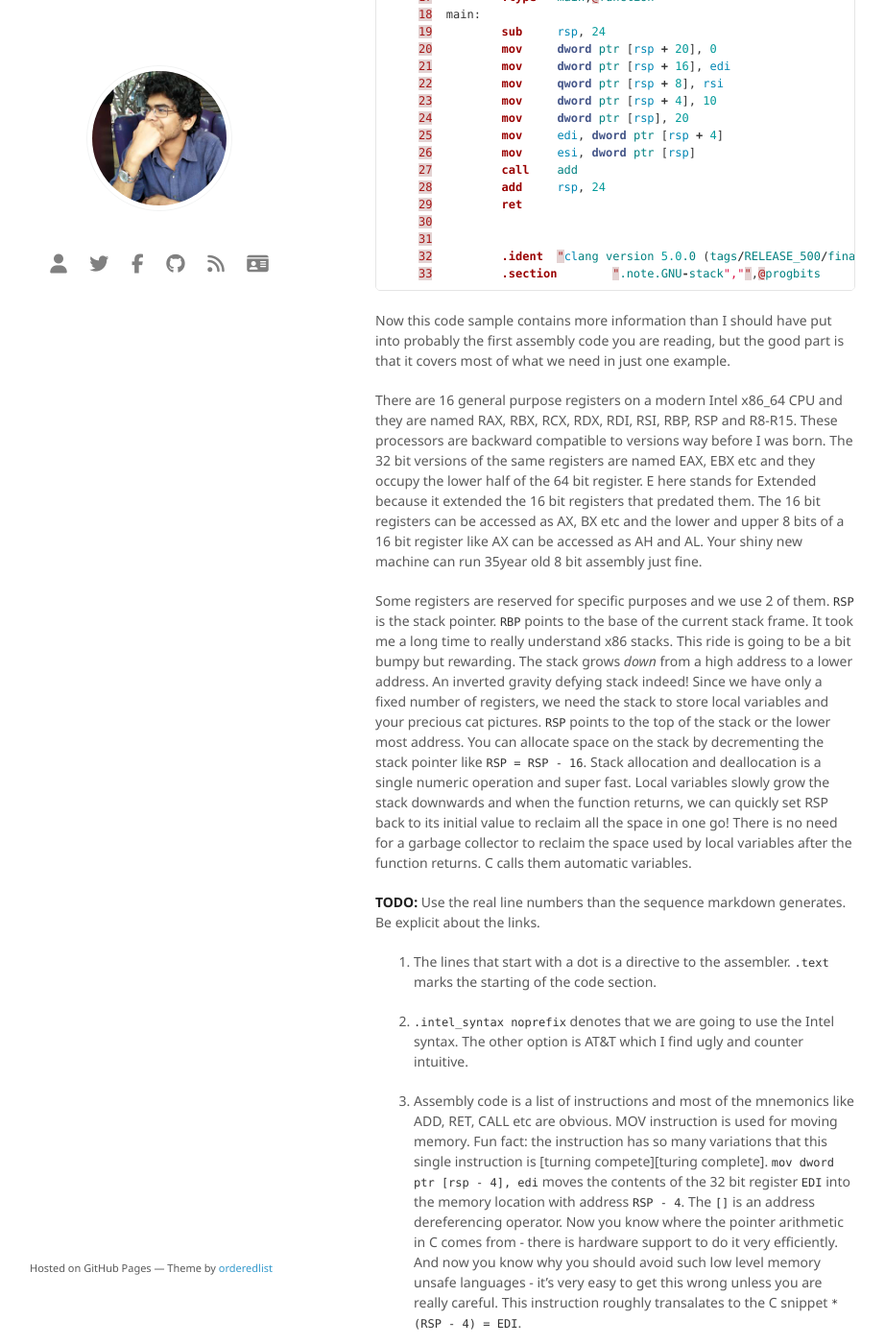
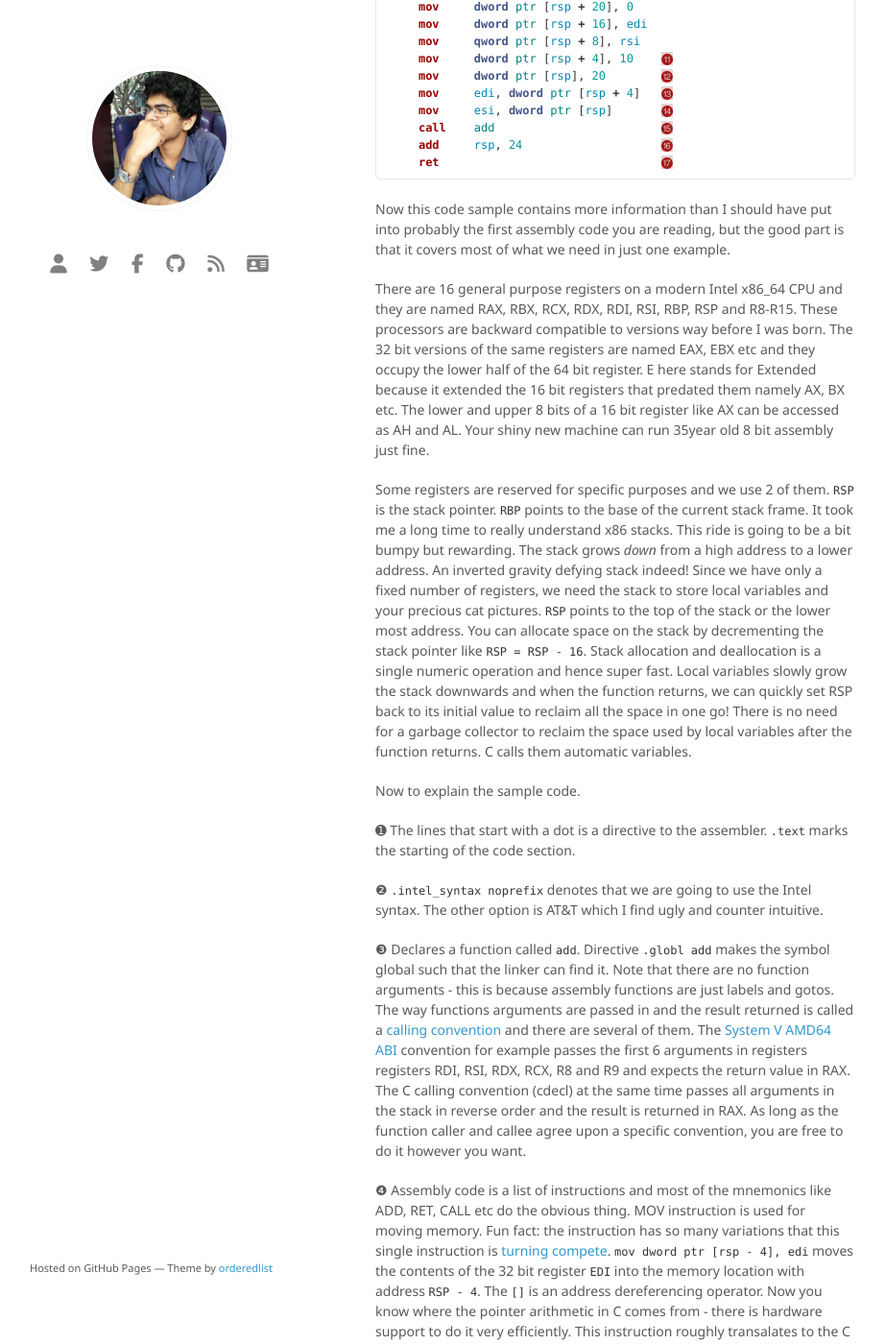
Before and after one commit to jaseemabid/blog, a Jekyll site: the page built from preview/inc.md, in a window 1280 px wide and 1400 px high, scrolled down 3183 px. Shown: the whole window at 96% size, without its empty margins (179-1101 px from the left). Built offline with Jekyll 4.4.1, drawn with Linux system fonts in a browser that asks for light colours; nearby versions of some CDN libraries; some of the changed text lies outside the part shown.

Commit message:
Rewrite assembly lang section

````diff
--- a/preview/inc.md
+++ b/preview/inc.md
@@ -83,75 +83,69 @@ between the user and the machine for a typical consumer app on the cloud that
 it's often impossible to trace your code all the way down to the hardware and
 really understand what's going on. I find it fascinating to dive deep and
 understand the true cost of high level programming language features. For
-example, there is no function call involved in a code like `(null? x)`. It
-requires just one x86 instruction (light travels about 30cm in the time taken to
-figure that out on my laptop) to compute the result and a few more to make a
-Scheme Boolean result. You will be able to say precisely how much memory a
-vector takes in memory or the overhead caused by the garbage collector or
-function calls.
+example, there is no function call involved in `(null? x)` and it takes just one
+x86 instruction to compute the result (light travels about 30cm in the
+meanwhile) and a few more to make a scheme boolean result. You will be able to
+say precisely how much memory a vector takes or the overhead caused by the
+garbage collector or function calls.
 
 The easiest way to get started is to write some very simple C programs and see
-the generated assembly.
-
-Consider this C code.
+the generated code. Consider this example:
 
 ```c
-     1	#include <stdio.h>
-     2
-     3	int add(int a, int b) {
-     4	    return a + b;
-     5	}
-     6
-     7	int main(int argc, char** argv) {
-     8	    int a = 10;
-     9	    int b = 20;
-    10	    return add(a, b);
-    11	}
+#include <stdio.h>
+
+int add(int a, int b) {
+    return a + b;
+}
+
+int main(int argc, char** argv) {
+    int a = 10;
+    int b = 20;
+    return add(a, b);
+}
 ```
 
 You can ask clang (or GCC, it accepts the same flags) to dump the assembly
 generated.
 
 ```shell
-$ clang  -S -masm=intel -o - foo.c
+$ clang -S -masm=intel -o - sample.c
 ```
 
 The generated assembly looks somewhat like this
 
 ```nasm
-     1		.text
-     2		.intel_syntax noprefix
-     3		.file	"foo.c"
-     4		.globl	add
-     5		.p2align	4, 0x90
-     6		.type	add,@function
-     7	add:
-     8		mov	dword ptr [rsp - 4], edi
-     9		mov	dword ptr [rsp - 8], esi
-    10		mov	esi, dword ptr [rsp - 4]
-    11		add	esi, dword ptr [rsp - 8]
-    12		mov	eax, esi
-    13		ret
-    14
-    15		.globl	main
-    16		.p2align	4, 0x90
-    17		.type	main,@function
-    18	main:
-    19		sub	rsp, 24
-    20		mov	dword ptr [rsp + 20], 0
-    21		mov	dword ptr [rsp + 16], edi
-    22		mov	qword ptr [rsp + 8], rsi
-    23		mov	dword ptr [rsp + 4], 10
-    24		mov	dword ptr [rsp], 20
-    25		mov	edi, dword ptr [rsp + 4]
-    26		mov	esi, dword ptr [rsp]
-    27		call	add
-    28		add	rsp, 24
-    29		ret
-    30
-    31
-    32		.ident	"clang version 5.0.0 (tags/RELEASE_500/final)"
-    33		.section	".note.GNU-stack","",@progbits
+
+    .text                              ❶
+    .intel_syntax noprefix             ❷
+    .file   "sample.c"
+    .globl  add
+    .p2align    4, 0x90
+    .type   add,@function
+add:                                   ❸
+    mov     dword ptr [rsp - 4], edi   ❹
+    mov     dword ptr [rsp - 8], esi   ❺
+    mov     esi, dword ptr [rsp - 4]   ❻
+    add     esi, dword ptr [rsp - 8]   ❼
+    mov     eax, esi                   ❽
+    ret                                ❾
+
+    .globl  main
+    .p2align    4, 0x90
+    .type   main,@function
+main:
+    sub     rsp, 24                    ❿
+    mov     dword ptr [rsp + 20], 0
+    mov     dword ptr [rsp + 16], edi
+    mov     qword ptr [rsp + 8], rsi
+    mov     dword ptr [rsp + 4], 10    ⓫
+    mov     dword ptr [rsp], 20        ⓬
+    mov     edi, dword ptr [rsp + 4]   ⓭
+    mov     esi, dword ptr [rsp]       ⓮
+    call    add                        ⓯
+    add     rsp, 24                    ⓰
+    ret                                ⓱
 ```
 
 Now this code sample contains more information than I should have put into
@@ -163,9 +157,9 @@ named RAX, RBX, RCX, RDX, RDI, RSI, RBP, RSP and R8-R15. These processors are
 backward compatible to versions way before I was born. The 32 bit versions of
 the same registers are named EAX, EBX etc and they occupy the lower half of the
 64 bit register. E here stands for Extended because it extended the 16 bit
-registers that predated them. The 16 bit registers can be accessed as AX, BX etc
-and the lower and upper 8 bits of a 16 bit register like AX can be accessed as
-AH and AL. Your shiny new machine can run 35year old 8 bit assembly just fine.
+registers that predated them namely AX, BX etc. The lower and upper 8 bits of a
+16 bit register like AX can be accessed as AH and AL. Your shiny new machine can
+run 35year old 8 bit assembly just fine.
 
 Some registers are reserved for specific purposes and we use 2 of them. `RSP` is
 the stack pointer. `RBP` points to the base of the current stack frame. It took
@@ -176,32 +170,77 @@ number of registers, we need the stack to store local variables and your
 precious cat pictures. `RSP` points to the top of the stack or the lower most
 address. You can allocate space on the stack by decrementing the stack pointer
 like `RSP = RSP - 16`. Stack allocation and deallocation is a single numeric
-operation and super fast. Local variables slowly grow the stack downwards and
-when the function returns, we can quickly set RSP back to its initial value to
-reclaim all the space in one go! There is no need for a garbage collector to
+operation and hence super fast. Local variables slowly grow the stack downwards
+and when the function returns, we can quickly set RSP back to its initial value
+to reclaim all the space in one go! There is no need for a garbage collector to
 reclaim the space used by local variables after the function returns. C calls
 them automatic variables.
 
-**TODO:** Use the real line numbers than the sequence markdown generates. Be
-explicit about the links.
+Now to explain the sample code.
 
-1. The lines that start with a dot is a directive to the assembler. `.text`
-marks the starting of the code section.
+➊ The lines that start with a dot is a directive to the assembler. `.text` marks
+   the starting of the code section.
 
-2. `.intel_syntax noprefix` denotes that we are going to use the Intel syntax.
+❷ `.intel_syntax noprefix` denotes that we are going to use the Intel syntax.
    The other option is AT&T which I find ugly and counter intuitive.
 
-8. Assembly code is a list of instructions and most of the mnemonics like ADD,
-   RET, CALL etc are obvious. MOV instruction is used for moving memory. Fun
-   fact: the instruction has so many variations that this single instruction is
-   [turning compete][turing complete]. `mov dword ptr [rsp - 4], edi` moves the
-   contents of the 32 bit register `EDI` into the memory location with address
-   `RSP - 4`. The `[]` is an address dereferencing operator. Now you know where
-   the pointer arithmetic in C comes from - there is hardware support to do it
-   very efficiently. And now you know why you should avoid such low level memory
-   unsafe languages - it's very easy to get this wrong unless you are really
-   careful. This instruction roughly transalates to the C snippet `*(RSP - 4) =
-   EDI`.
+❸ Declares a function called `add`. Directive `.globl add` makes the symbol
+   global such that the linker can find it. Note that there are no function
+   arguments - this is because assembly functions are just labels and gotos. The
+   way functions arguments are passed in and the result returned is called a
+   [calling convention][convention] and there are several of them. The [System V
+   AMD64 ABI][sysv] convention for example passes the first 6 arguments in
+   registers registers RDI, RSI, RDX, RCX, R8 and R9 and expects the return
+   value in RAX. The C calling convention (cdecl) at the same time passes all
+   arguments in the stack in reverse order and the result is returned in RAX. As
+   long as the function caller and callee agree upon a specific convention, you
+   are free to do it however you want.
+
+❹ Assembly code is a list of instructions and most of the mnemonics like ADD,
+   RET, CALL etc do the obvious thing. MOV instruction is used for moving
+   memory. Fun fact: the instruction has so many variations that this single
+   instruction is [turning compete][turing complete]. `mov dword ptr [rsp - 4],
+   edi` moves the contents of the 32 bit register `EDI` into the memory location
+   with address `RSP - 4`. The `[]` is an address dereferencing operator. Now
+   you know where the pointer arithmetic in C comes from - there is hardware
+   support to do it very efficiently. This instruction roughly transalates to
+   the C snippet `*(RSP - 4) = EDI`.
+
+❺ Save the second argument in the stack.
+
+❻ The instruction `mov esi, dword ptr [rsp - 4]` moves the value from memory
+   back to the register `ESI`. This might seem unnecessary and you are right.
+   There is no guarantee that your compiler will generate optimal machine code
+   for all cases.
+
+❼ The ADD instruction takes 2 arguments and puts the sum of both of them in the
+   first. `ADD a, b` is equivalent to `a = a + b`. Here we add the contents of
+   the register `ESI` and memory address `RSP - 8` and leaves the result in the
+   register.
+
+❽ Values are returned to the caller by moving it to the `RAX` register.
+
+❾ Return back to the caller.
+
+> We could have written the add function in much more efficient ways without
+> touching the memory and stack at all, but I hope this slightly non optimal
+> example explained enough concepts to tackle larger problems.
+
+❿ Allocate 24 bytes on the stack to hold the local variables.
+
+⓫ and ⓬ Save the value of `a` and `b` to memory.
+
+⓭ and ⓮ Copy the first argument to `EDI` and second argument to `ESI` before the
+   function call as per the Sys V convention.
+
+⓯ Call the function. The result will be available in `RAX` after the function
+   call.
+
+⓰ Reclaim the stack space used for local variables.
+
+⓱ Return `RAX` from ⓰ back to the caller of main.
+
+Phew! We covered a lot. Take a break. Breathe.
 
   > The generated assembly is slightly edited for clarity. Use the flags
   > `-fno-asynchronous-unwind-tables -fomit-frame-pointer` to generate code that
@@ -236,5 +274,8 @@ _Exercises:_
 ---
 
 [chez]: https://cisco.github.io/ChezScheme
+[convention]: https://en.wikipedia.org/wiki/X86_calling_conventions
 [paper]: http://scheme2006.cs.uchicago.edu/11-ghuloum.pdf
 [r5rs]: http://schemers.org/Documents/Standards/R5RS
+[sysv]: http://wiki.osdev.org/System_V_ABI#x86-64
+[turing complete]: https://www.cl.cam.ac.uk/~sd601/papers/mov.pdf
````
Also changed, not shown: other parts of preview/inc.md (+1 -2 lines).
